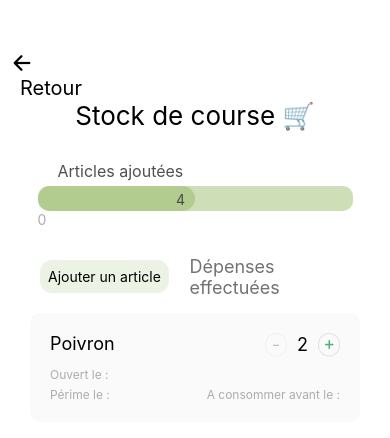
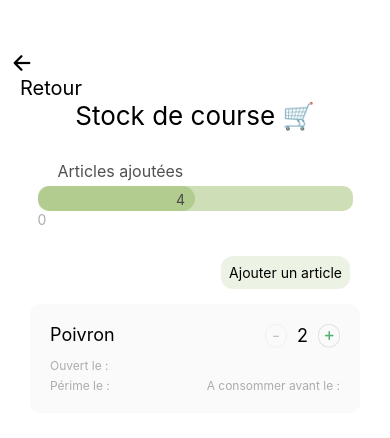
Before and after one commit to pcrdemma/Shop2Plate-Front, a React Native app: screen /Stock in a window 390 px wide. Shown: the top 438 px of the page. Built offline with nearby package versions, Linux system fonts and the light colour scheme.

Commit message:
rectification front

```diff
--- a/components/stockStyle.js
+++ b/components/stockStyle.js
@@ -68,10 +68,6 @@ export const style = StyleSheet.create({
         marginTop: 5,
         paddingBottom : 10,
     },
-    containerDepensesEffectues: {
-        flexDirection: 'row', // Alignement horizontal
-        justifyContent: 'flex-end', // Alignement à droite
-    },
     depensesEffectues: {
         paddingRight : '5%',
         color : '#727272',
@@ -117,8 +113,8 @@ export const style = StyleSheet.create({
         flexDirection : 'row',
         alignItems : 'center',
         width : '100%',
-        justifyContent : 'space-between',
-        paddingLeft : 20,
+        justifyContent : 'flex-end',
+        paddingRight : 20,
     },
     addArticleContent : {
         backgroundColor : "rgba(132, 174, 78, 0.15)",
--- a/pages/Stock.js
+++ b/pages/Stock.js
@@ -48,9 +48,7 @@ const Stock = () => {
                                 <Text style={style.addArticleText}>Ajouter un article</Text>
                             </View>
                         </TouchableOpacity>
-                        <View style={style.containerDepensesEffectues}>
-                            <Text style={style.depensesEffectues}>Dépenses effectuées</Text>
-                        </View>
+
                     </View>
                     <View style={style.containerTemplate}>
                         <View style={style.containerDepensesTemplate}>
```
